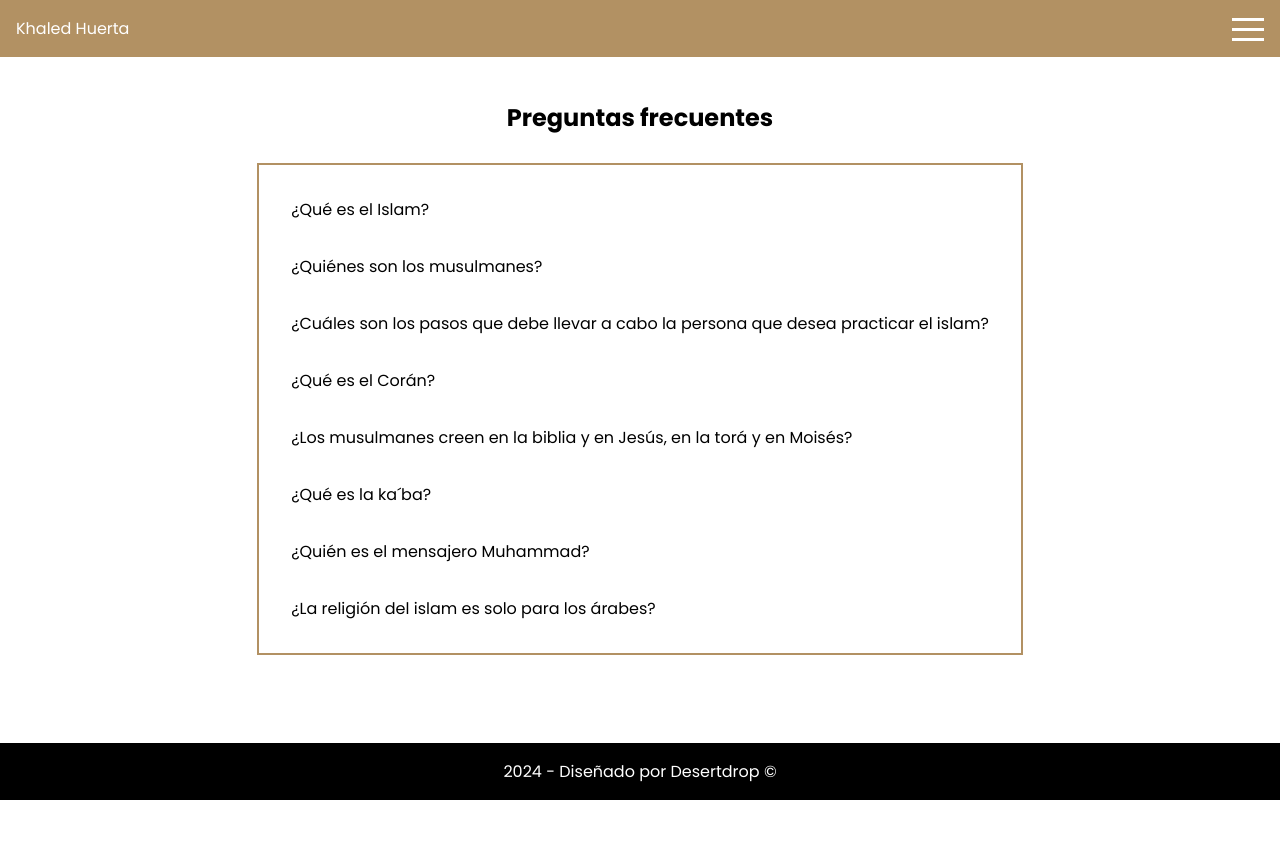
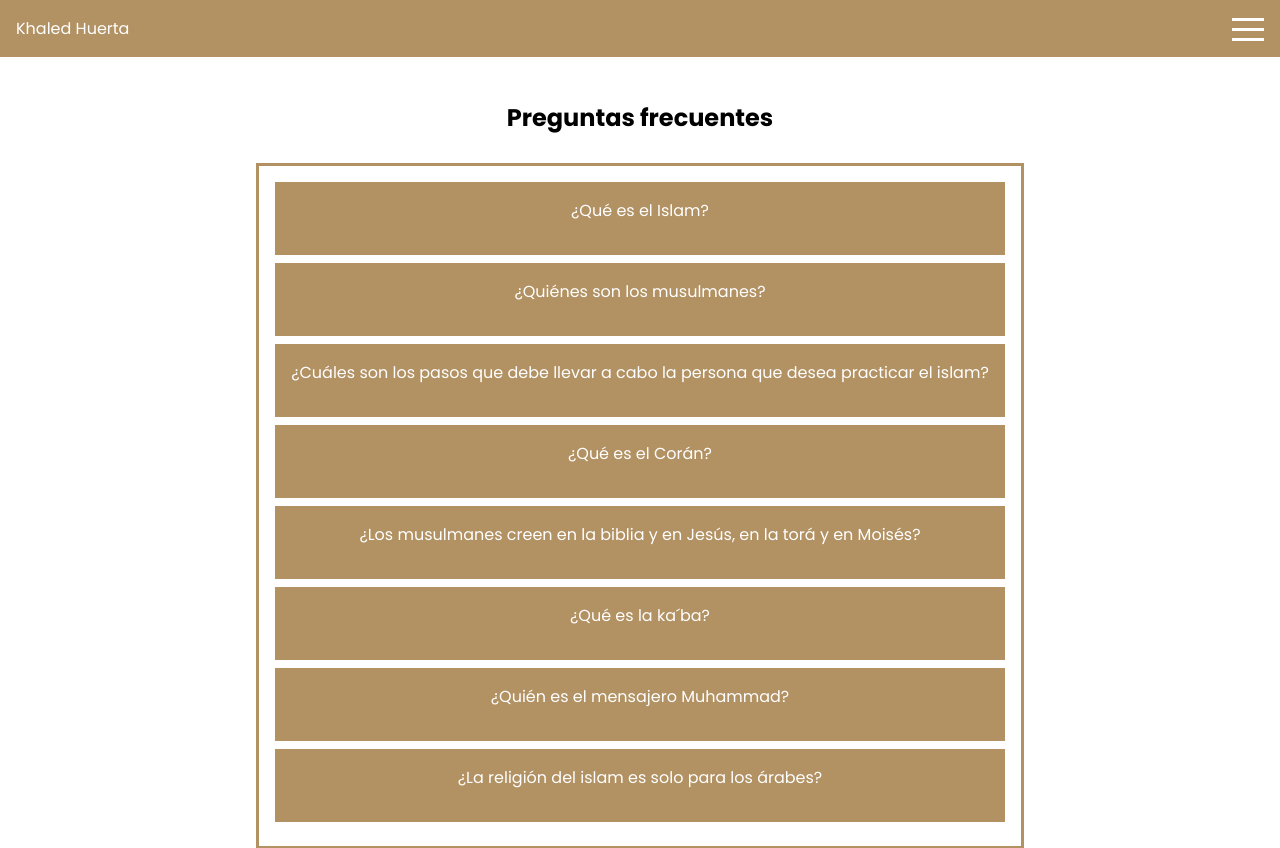
Before and after one commit to nlgarcia84/khaled-huerta, a React (Vite) app: page /faqs in a window 1280 px wide. Shown: the top 848 px of the page. Before the commit the page ends 800 px from the top, so only its background shows below. Built offline with nearby package versions, Linux system fonts and the light colour scheme.

Commit message:
faqs menu color

```diff
--- a/src/pages/Faqs.jsx
+++ b/src/pages/Faqs.jsx
@@ -13,15 +13,20 @@ const FaqMenu = styled.ul`
   list-style: none;
   padding: 1em;
   margin: 0.5em;
-  border: 2px solid ${(props) => props.theme.colors.mainColor};
+  border: 3px solid ${(props) => props.theme.colors.mainColor};
 `;
 
 const ItemFaqMenu = styled.li`
+  color: white;
+  text-align: center;
+  background-color: ${(props) => props.theme.colors.mainColor};
   padding: 1em;
+  margin-bottom: 0.5em;
 `;
 
 const ItemDescription = styled.div`
   background-color: ${(props) => props.theme.colors.itemMenuFaqColor};
+  margin-top: 1em;
 `;
 
 export const Faqs = () => {
@@ -36,12 +41,16 @@ export const Faqs = () => {
       <FaqContainer>
         <h2>Preguntas frecuentes</h2>
         <FaqMenu>
+          <div>
             {faqs.map((faq) => (
               <ItemFaqMenu onClick={toggleDescription} key={faq.id}>
                 {faq.title}
+                <ItemDescription>
                   {description && faq.description}
+                </ItemDescription>
               </ItemFaqMenu>
             ))}
+          </div>
         </FaqMenu>
       </FaqContainer>
     </>
```
Lines whose indentation alone changed are shown as unchanged.
